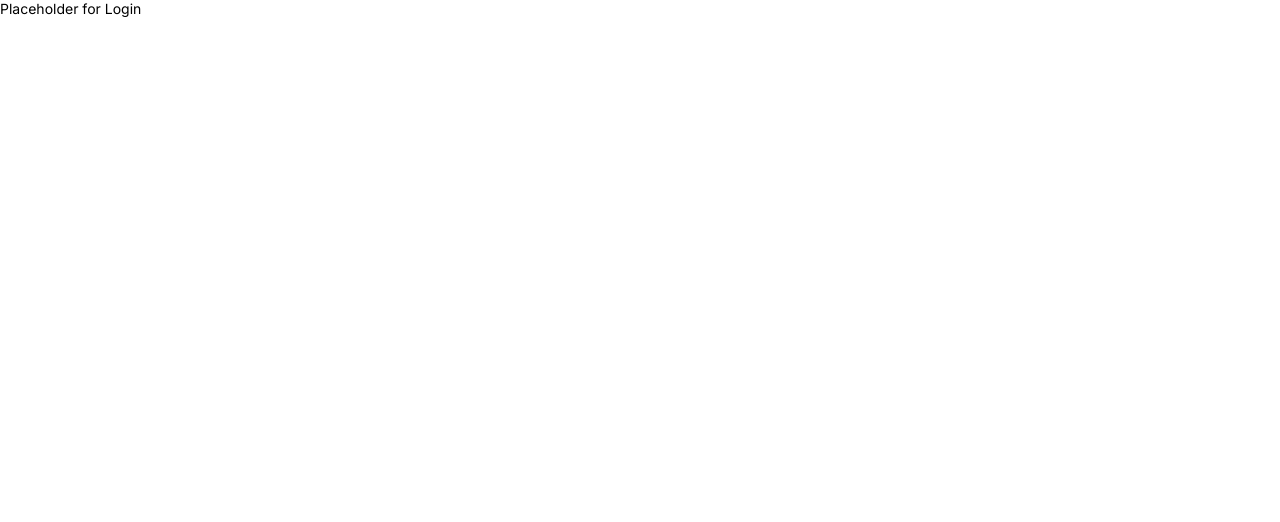
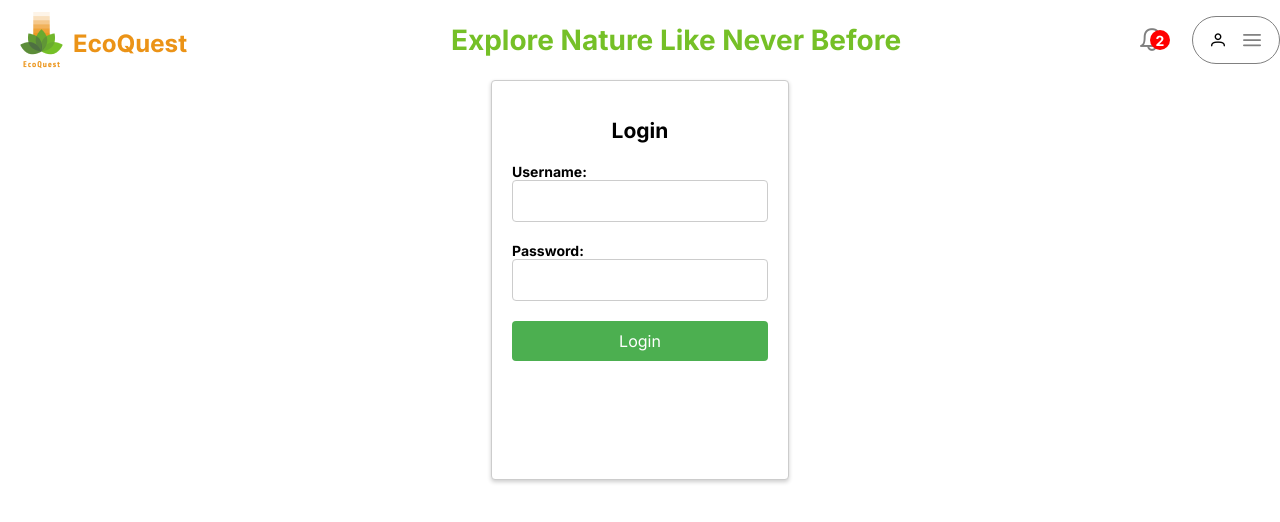
Before and after one commit to mikedeik/Django-Vue-WebApp, a Vue app in the folder frontend/: page /login in a window 1280 px wide. Shown: the top 522 px of the page. Built offline with nearby package versions, Linux system fonts and the light colour scheme.

Commit message:
login screen vue

```diff
--- /dev/null
+++ b/frontend/src/API/APICalls.vue
@@ -0,0 +1,24 @@
+
+<script lang="ts">
+import axios from 'axios';
+
+
+
+const loginAuthenticate = async (data: {username : string, password: string}) => {
+
+  console.log(data);
+  try{
+    const response = await axios.post('http://127.0.0.1:8000/api/token/', JSON.stringify(data),{
+      headers: {
+        "Content-Type": "application/json"
+      }
+    })
+    return response.data;
+
+  } catch (e: any) {
+    return {error: e.message}
+  }
+}
+
+export {loginAuthenticate}
+</script>
--- a/frontend/src/pages/LogIn.vue
+++ b/frontend/src/pages/LogIn.vue
@@ -1,5 +1,123 @@
-<template>Placeholder for Login</template>
+<template>
+  <div class= "root">
+    <div class="header">
+      <Header/>
+    </div>
+     <div class="login-form">
+    <form @submit.prevent="handleLogin"
+      @submit="handleLogin">
+      <h2>Login</h2>
+      <div class="form-group">
+        <label for="username">Username:</label>
+        <input type="text" id="username" v-model="data.username" required />
+      </div>
+      <div class="form-group">
+        <label for="password">Password:</label>
+        <input type="password" id="password" v-model="data.password" required />
+      </div>
+      <button type="submit">Login</button>
+    </form>
+  </div>
+  </div>
+</template>
 
-<script setup lang="ts"></script>
+<script setup lang="ts">
 
-<style scoped lang="scss"></style>
+import { ref } from "vue";
+import Header from "../components/common/Header.vue";
+import {loginAuthenticate} from "../API/APICalls.vue";
+import {useRouter} from "vue-router";
+import InputText from 'primevue/inputtext';
+
+const router = useRouter();
+
+const data = ref({
+  username: "",
+  password: ""
+});
+
+const handleLogin = async () => {
+  console.log("runs");
+  loginAuthenticate(data.value).then(
+      (res) => {
+        console.log(res);
+        localStorage.setItem('accessToken', res.access);
+        localStorage.setItem('refreshToken', res.refresh);
+        router.push({ path: 'home' });
+
+      }
+  ).catch((e) =>{
+    console.log(e.error);
+  })
+}
+
+</script>
+
+<style scoped lang="scss">
+
+.root{
+  display: flex;
+  flex-direction: column;
+  align-items: center;
+   width: 100%;
+  height: 100%;
+}
+.header {
+  width: 100%;
+  height: 10%;
+}
+
+.login-form {
+  max-width: 300px;
+  min-height: 400px;
+  margin: 0 auto;
+  padding: 20px;
+  border: 1px solid #ccc;
+  border-radius: 4px;
+  box-shadow: 0 2px 4px rgba(0, 0, 0, 0.2);
+  background-color: #fff;
+
+  form {
+    display: flex;
+    flex-direction: column;
+  }
+
+  h2 {
+    margin-bottom: 20px;
+    text-align: center;
+  }
+
+  .form-group {
+    margin-bottom: 20px;
+
+    label {
+      display: block;
+      font-weight: bold;
+    }
+
+    input[type='text'],
+    input[type='password'] {
+      width: 100%;
+      padding: 10px;
+      font-size: 16px;
+      border-radius: 4px;
+      border: 1px solid #ccc;
+    }
+  }
+
+  button {
+    padding: 10px 20px;
+    font-size: 16px;
+    background-color: #4caf50;
+    color: white;
+    border: none;
+    border-radius: 4px;
+    cursor: pointer;
+    transition: background-color 0.3s;
+
+    &:hover {
+      background-color: #45a049;
+    }
+  }
+}
+</style>
```
Also changed, not shown: 1 other file (tests, documents, lock files or other folders).
